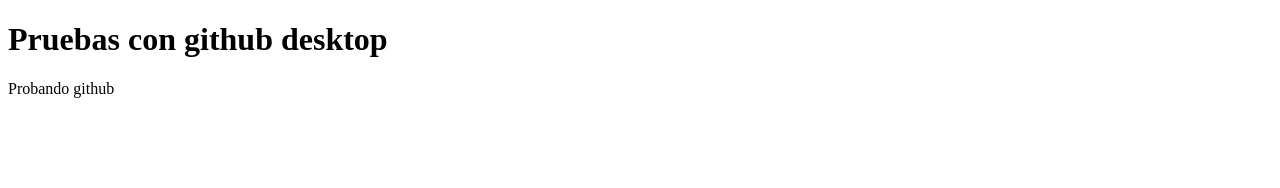
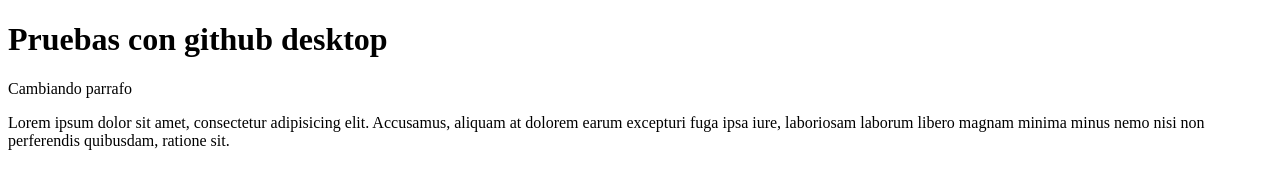
Before and after one commit to AldoGaray-32/Pruebas2, a plain HTML site: page index.html in a window 1280 px wide. Drawn offline with Linux system fonts and the light colour scheme.

Commit message:
Añado parrafo a index.html

```diff
--- a/index.html
+++ b/index.html
@@ -6,6 +6,7 @@
 </head>
 <body>
     <h1>Pruebas con github desktop</h1>
-<p>Probando github</p>
+    <p>Cambiando parrafo</p>
+    <p>Lorem ipsum dolor sit amet, consectetur adipisicing elit. Accusamus, aliquam at dolorem earum excepturi fuga ipsa iure, laboriosam laborum libero magnam minima minus nemo nisi non perferendis quibusdam, ratione sit.</p>
 </body>
 </html>
```
